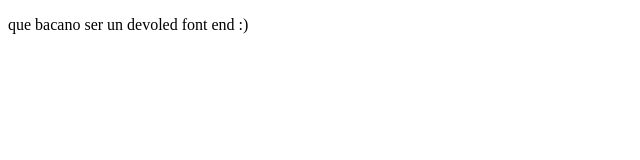
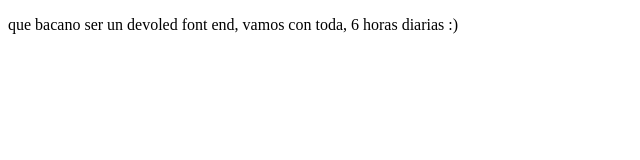
Before and after one commit to JesusPedrozo/proyecto_demo_prework, a plain HTML site: page index.html in a window 1280 px wide. Shown: the whole page, without its empty margins (0-640 px from the left). Drawn offline with Linux system fonts and the light colour scheme.

Commit message:
cambios agregamos vamos con toda con 6 horas diarias

```diff
--- a/index.html
+++ b/index.html
@@ -7,6 +7,6 @@
     <title>hola quien soy:)</title>
 </head>
 <body>
-    <p>que bacano ser un devoled font end :)</p>
+    <p>que bacano ser un devoled font end, vamos con toda, 6 horas diarias :)</p>
 </body>
 </html>
```
